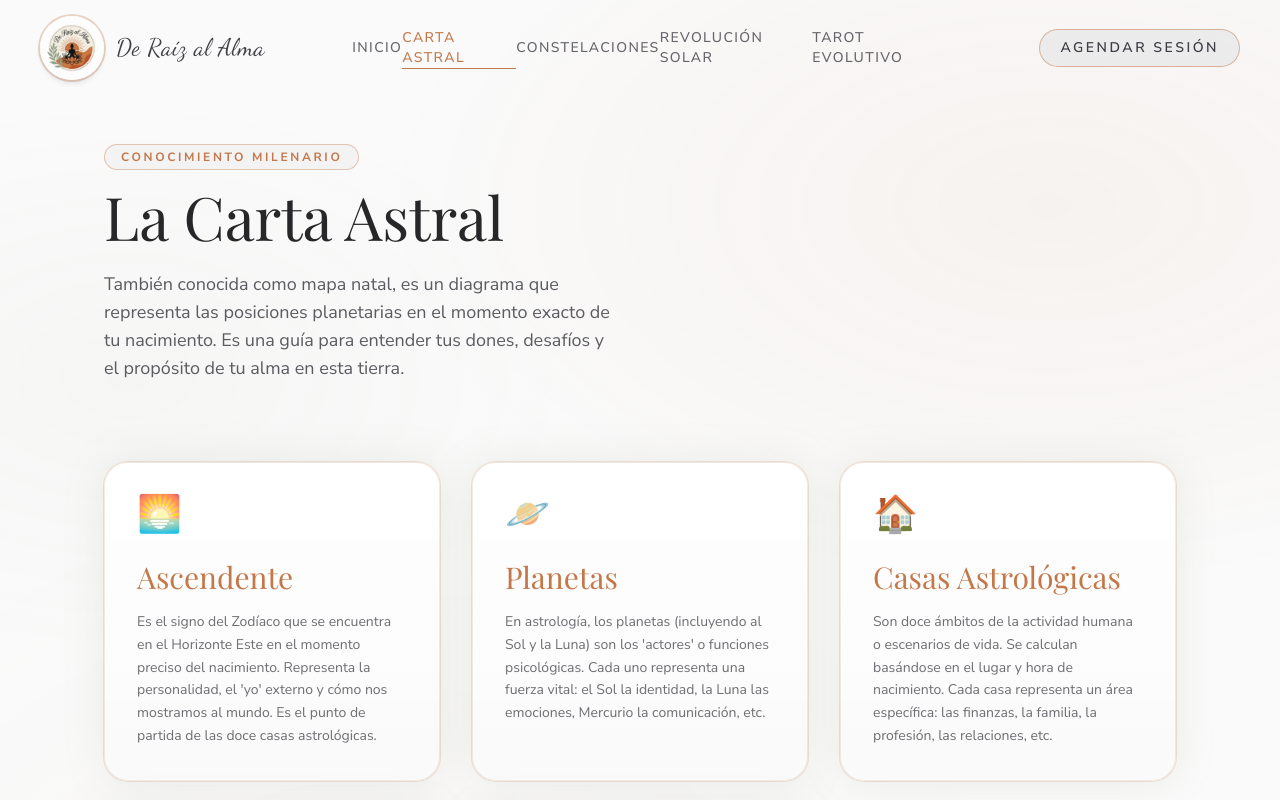
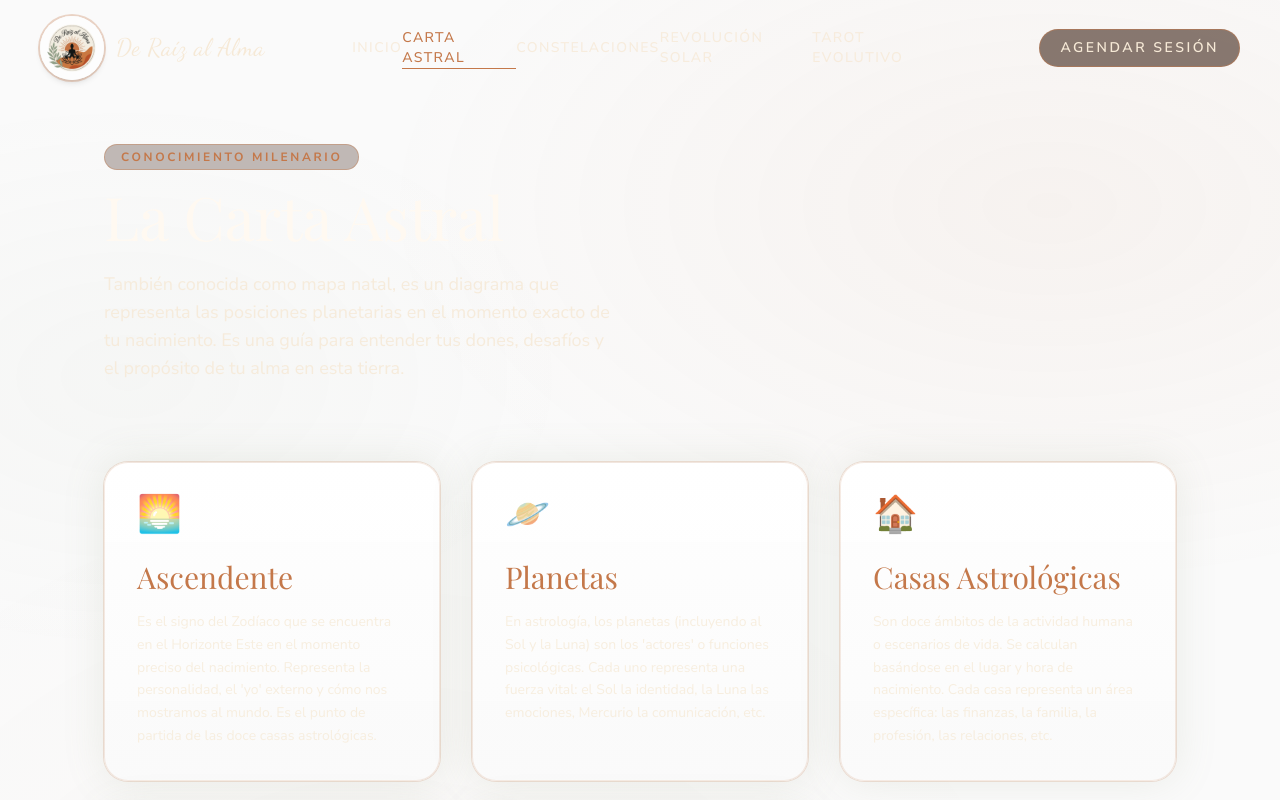
Before and after one commit to MatiasCardoso-000/DeRaizAlAlma, a React (Vite) app: page /#/carta-astral in a window 1280 px wide. Shown: the top 800 px of the page. Built offline with nearby package versions, Linux system fonts and the light colour scheme; a web font is replaced by a local one.

Commit message:
chore: aplicar paleta inspirada en la imagen (navy, dorado, crema)

```diff
--- a/src/index.css
+++ b/src/index.css
@@ -17,8 +17,8 @@ body {
   margin: 0;
   min-height: 100vh;
   font-family: "Nunito Sans", sans-serif;
-  background: #FAFAFA;
-  color: #27272A; /* texto por defecto: tono oscuro (zinc-800) */
+  background: #071730; /* navy profundo */
+  color: #F6E9D6; /* texto por defecto: crema clara para buen contraste */
 }
 
 /* ───── Fondo terroso orgánico ───── */
@@ -27,7 +27,8 @@ body {
     radial-gradient(70rem 40rem at 82% 12%, rgba(196,120,74,0.06), transparent 60%),
     radial-gradient(45rem 28rem at 10% 22%, rgba(139,154,123,0.04), transparent 62%),
     radial-gradient(circle at 30% 70%, rgba(196,120,74,0.03), transparent 50%),
-    #FAFAFA;
+    #FAFAFA; /* fondo original */
+    /* Cambiado a un fondo más oscuro */
 }
 
 /* ───── Card orgánica ───── */
@@ -35,7 +36,8 @@ body {
   background:
     linear-gradient(180deg, rgba(255,255,255,0.98), rgba(250,250,250,0.99)),
     radial-gradient(circle at 20% 10%, rgba(196,120,74,0.03), transparent 42%);
-  backdrop-filter: blur(6px);
+  backdrop-filter: blur(4px);
+  color: #071730; /* texto oscuro dentro de cards */
 }
 
 /* ───── Wheel decorativo ───── */
@@ -56,7 +58,7 @@ body {
       rgba(196,120,74,0.35) 0deg 1deg,
       transparent 1deg 30deg
     ),
-    radial-gradient(circle at 50% 50%, rgba(196,120,74,0.08), rgba(196,120,74,0.12));
+    radial-gradient(circle at 50% 50%, rgba(7,23,48,0.9), rgba(10,35,65,0.98));
 }
 
 .constelacion-wheel::before,
@@ -74,7 +76,7 @@ body {
 
 /* ───── Botón primario ───── */
 .btn-terracota {
-  @apply rounded-full bg-gradient-to-r from-terracota to-[#D4915E] px-7 py-3 text-sm font-bold uppercase tracking-[0.17em] text-crema shadow-warm transition;
+  @apply rounded-full bg-gradient-to-r from-terracota to-oro px-7 py-3 text-sm font-bold uppercase tracking-[0.17em] text-texto shadow-warm transition;
 }
 .btn-terracota:hover {
   filter: brightness(1.1);
@@ -83,7 +85,7 @@ body {
 
 /* ───── Botón secundario ───── */
 .btn-sage {
-  @apply rounded-full border-2 border-sage bg-white px-7 py-3 text-sm font-bold uppercase tracking-[0.17em] text-crema transition;
+  @apply rounded-full border-2 border-oro bg-arena px-7 py-3 text-sm font-bold uppercase tracking-[0.17em] text-texto transition;
 }
 .btn-sage:hover {
   @apply bg-sage/10 border-sage;
--- a/tailwind.config.ts
+++ b/tailwind.config.ts
@@ -5,13 +5,16 @@ export default {
   theme: {
     extend: {
       colors: {
-        tierra: "#FAFAFA",
-        terracota: "#C4784A",
-        arena: "#3F3F46",
-        crema: "#27272A",
+        /* Paleta inspirada en la imagen adjunta */
+        tierra: "#071730",    // fondo navy profundo
+        terracota: "#C4784A", // terracota/dorado (acento)
+        oro: "#D4A95A",       // dorado cálido
+        arena: "#F6E9D6",     // crema clara para cards y textos sobre fondo oscuro
+        crema: "#FFF9F1",     // blanco cálido
+        texto: "#071730",     // texto oscuro (navy) para sobre fondos claros
         sage: "#8B9A7B",
-        marron: "#E4E4E7",
-        caoba: "#D4D4D8",
+        marron: "#3D2417",
+        caoba: "#3D2417",
       },
       boxShadow: {
         aura: "0 0 0 1px rgba(196,120,74,0.2), 0 0 42px rgba(139,154,123,0.15)",
```
